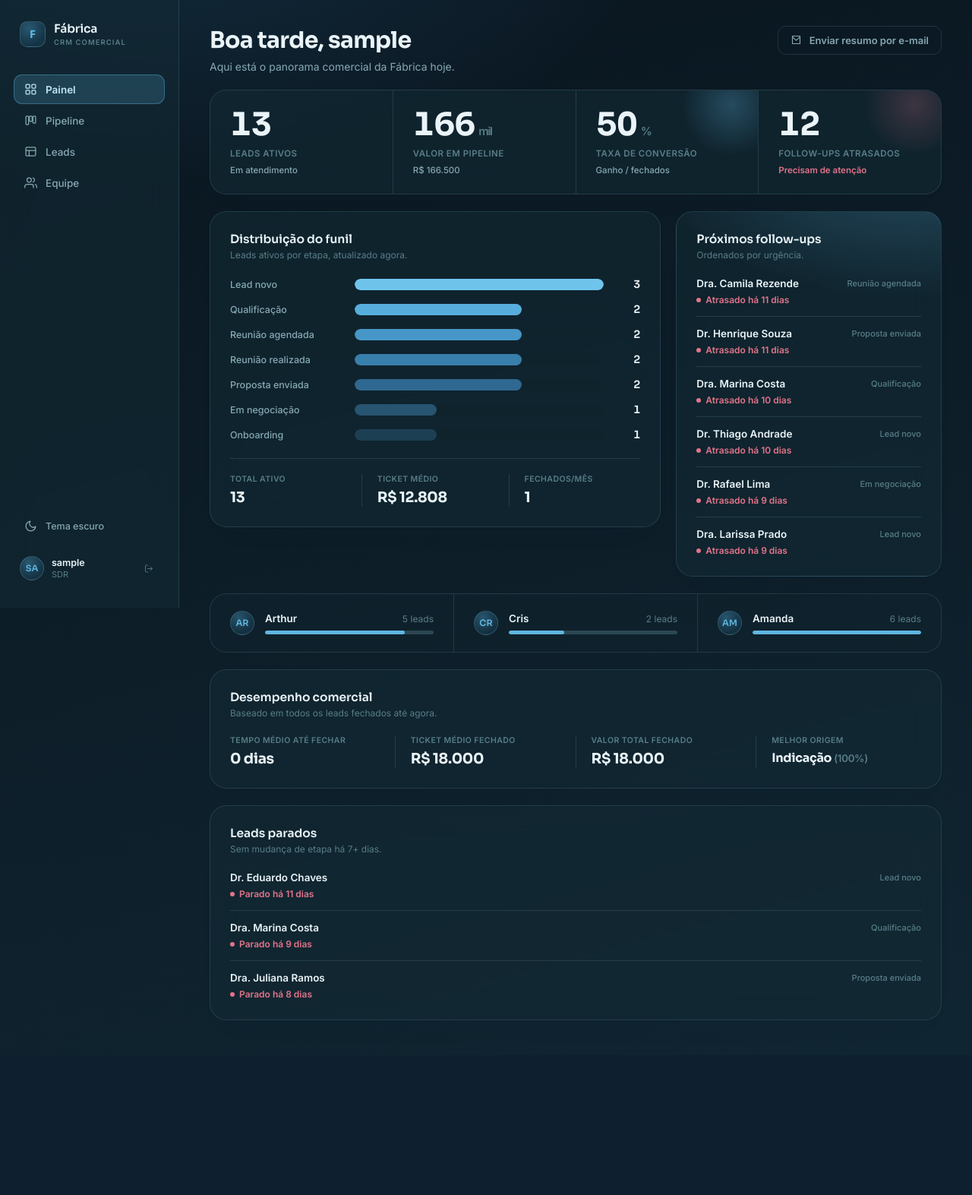
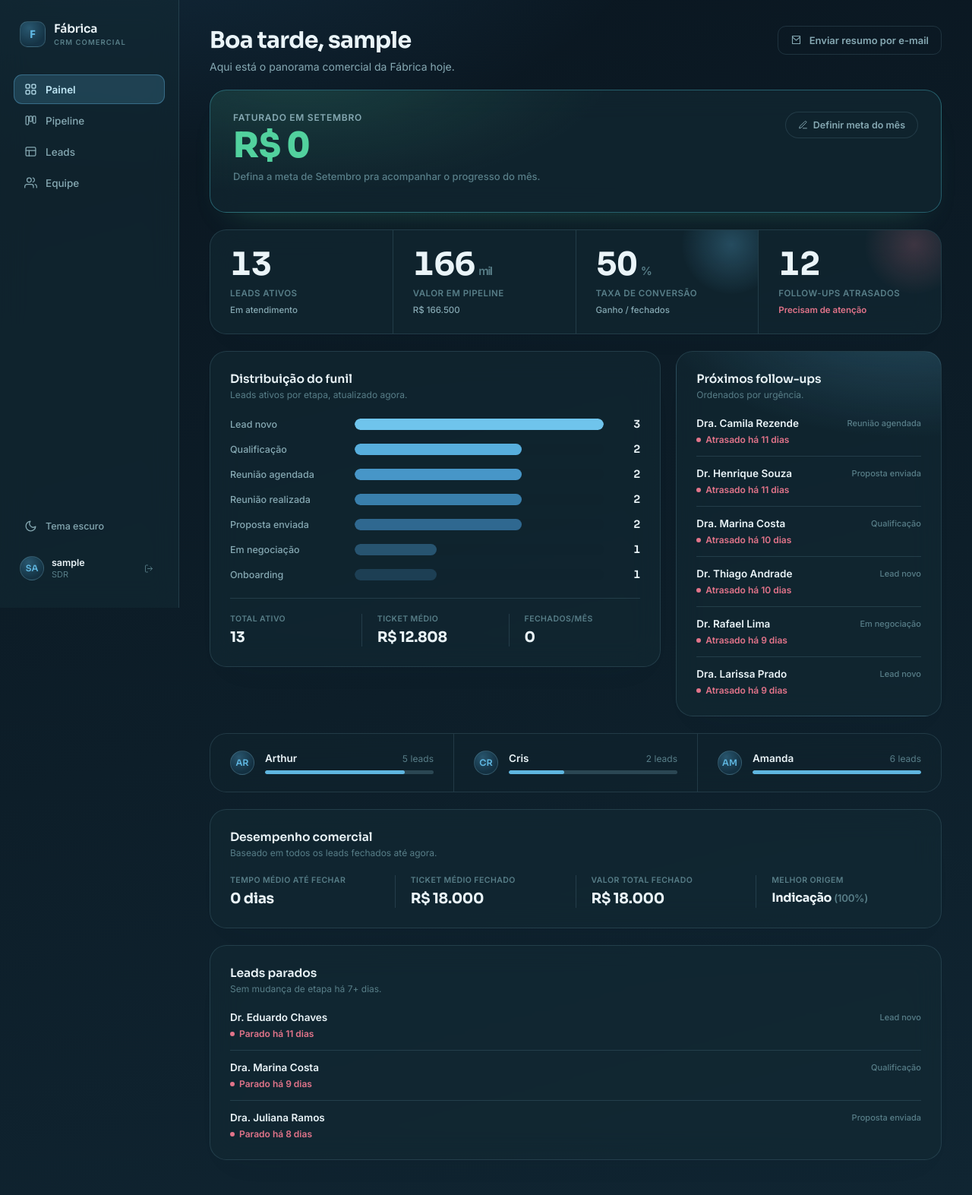
Before and after one commit to fabricadelancamentosoficial-jpg/crmfabrica, a Flask app: page /painel in a window 1280 px wide. Shown: the whole page at 76% size. Before the commit the page ends 1343 px from the top, so only its background shows below. Run offline with Flask 3, Linux system fonts and the light colour scheme; the visitor is signed in with stand-in values (Sample User, id 1); data comes from the database, SQL or seed files in the repository; data that the repository does not hold is empty.

Commit message:
Adiciona meta de faturamento mensal no topo do Painel
Novo card em destaque (verde, com barra de progresso) logo no topo
do Painel mostrando quanto já foi faturado (fechado como "Ganho") no
mês atual contra a meta do mês — editável a qualquer momento pelo
próprio time direto na tela, sem precisar mexer em código. A meta
fica salva por mês (tabela metas_mensais), então cada mês começa do
zero e o histórico de metas passadas não se perde.

Também corrige o "Fechados/mês" do funil, que antes contava leads
fechados de todos os tempos em vez de só do mês atual.

```diff
--- a/app.py
+++ b/app.py
@@ -78,6 +78,17 @@ def close_db(exc=None):
     db = g.pop("db", None)
     if db is not None:
         db.close()
+
+
+MESES_PT = {
+    1: "Janeiro", 2: "Fevereiro", 3: "Março", 4: "Abril", 5: "Maio", 6: "Junho",
+    7: "Julho", 8: "Agosto", 9: "Setembro", 10: "Outubro", 11: "Novembro", 12: "Dezembro",
+}
+
+
+def get_meta_mes(db, mes):
+    row = db.execute("SELECT valor_meta FROM metas_mensais WHERE mes = ?", (mes,)).fetchone()
+    return row["valor_meta"] if row else 0
 
 
 def get_responsaveis(db, apenas_ativos=True):
@@ -371,7 +382,14 @@ def painel():
         f["pct"] = round((f["count"] / max_count) * 100) if max_count else 0
 
     ticket_medio = round(valor_pipeline / len(ativos)) if ativos else 0
-    fechados_mes = len(ganhos)
+
+    mes_atual = today[:7]
+    ganhos_mes = [l for l in ganhos if (l["etapa_changed_at"] or "").startswith(mes_atual)]
+    fechados_mes = len(ganhos_mes)
+    valor_faturado_mes = sum(l["ticket"] for l in ganhos_mes)
+    meta_mes = get_meta_mes(db, mes_atual)
+    pct_meta = round((valor_faturado_mes / meta_mes) * 100) if meta_mes else 0
+    mes_label = MESES_PT[int(mes_atual[5:7])]
 
     proximos = sorted(
         [l for l in ativos if l["proximo_follow_up"]],
@@ -444,6 +462,10 @@ def painel():
         funil_counts=funil_counts,
         ticket_medio=ticket_medio,
         fechados_mes=fechados_mes,
+        valor_faturado_mes=valor_faturado_mes,
+        meta_mes=meta_mes,
+        pct_meta=pct_meta,
+        mes_label=mes_label,
         proximos=proximos,
         carga=carga,
         parados=parados,
@@ -625,6 +647,30 @@ def api_atualizar_responsavel(rid):
         db.execute("UPDATE responsaveis SET ativo = ? WHERE id = ?", (1 if data["ativo"] else 0, rid))
         db.commit()
     return jsonify({"ok": True})
+
+
+# ---------------------------------------------------------------- meta mensal
+@app.route("/api/meta", methods=["POST"])
+@login_required
+def api_salvar_meta():
+    data = request.get_json(force=True, silent=True) or {}
+    try:
+        valor = int(float(data.get("valor")))
+    except (TypeError, ValueError):
+        return jsonify({"ok": False, "erro": "Valor inválido."}), 400
+    if valor < 0:
+        return jsonify({"ok": False, "erro": "Valor inválido."}), 400
+
+    mes = date.today().isoformat()[:7]
+    db = get_db()
+    now = datetime.utcnow().isoformat()
+    db.execute(
+        "INSERT INTO metas_mensais (mes, valor_meta, updated_at) VALUES (?,?,?)"
+        " ON CONFLICT(mes) DO UPDATE SET valor_meta = excluded.valor_meta, updated_at = excluded.updated_at",
+        (mes, valor, now),
+    )
+    db.commit()
+    return jsonify({"ok": True, "meta": valor})
 
 
 # ---------------------------------------------------------------- importação em massa
--- a/schema.sql
+++ b/schema.sql
@@ -35,3 +35,9 @@ CREATE TABLE IF NOT EXISTS responsaveis (
   ativo INTEGER NOT NULL DEFAULT 1,
   created_at TEXT NOT NULL
 );
+
+CREATE TABLE IF NOT EXISTS metas_mensais (
+  mes TEXT PRIMARY KEY,
+  valor_meta INTEGER NOT NULL,
+  updated_at TEXT NOT NULL
+);
--- a/static/css/style.css
+++ b/static/css/style.css
@@ -169,6 +169,30 @@ html[data-theme="dark"] .btn-primary { background: linear-gradient(135deg, var(-
 .greeting h1 { font-family: 'Sora'; font-weight: 700; font-size: 30px; letter-spacing: -.02em; margin: 0; color: var(--ink); }
 .greeting p { margin: 7px 0 0; font-size: 14px; color: var(--ink-soft); }
 .topbar-right { display: flex; align-items: center; gap: 10px; flex-shrink: 0; }
+
+/* ---------- meta de faturamento (hero) ---------- */
+.meta-hero {
+  position: relative; overflow: hidden; padding: 28px 30px 26px; border-radius: 22px;
+  background: radial-gradient(640px 260px at 12% -20%, color-mix(in oklch, var(--st-ganho) 16%, transparent), transparent 65%), var(--surface);
+  border: 1px solid color-mix(in oklch, var(--st-ganho) 24%, var(--line));
+  box-shadow: 0 1px 2px rgba(20,40,55,.03), 0 22px 44px -30px color-mix(in oklch, var(--st-ganho) 35%, transparent);
+  backdrop-filter: blur(var(--blur)); -webkit-backdrop-filter: blur(var(--blur));
+}
+.meta-hero-head { display: flex; align-items: flex-start; justify-content: space-between; gap: 20px; flex-wrap: wrap; }
+.meta-hero-eyebrow { display: block; font-size: 12px; font-weight: 600; color: var(--ink-soft); text-transform: uppercase; letter-spacing: .06em; margin-bottom: 6px; }
+.meta-hero-value { font-family: 'Sora'; font-weight: 800; font-size: 46px; letter-spacing: -.03em; line-height: 1; color: var(--st-ganho); font-variant-numeric: tabular-nums; }
+.meta-edit-toggle {
+  display: flex; align-items: center; gap: 7px; background: var(--surface-2); border: 1px solid var(--line);
+  color: var(--ink-soft); border-radius: 999px; padding: 9px 16px; font-size: 12.5px; font-weight: 600; cursor: pointer; white-space: nowrap;
+}
+.meta-edit-toggle svg { width: 13px; height: 13px; }
+.meta-edit-toggle:hover { color: var(--ink); border-color: color-mix(in oklch, var(--st-ganho) 40%, var(--line)); }
+.meta-hero-editor { display: flex; align-items: center; gap: 10px; margin-top: 16px; flex-wrap: wrap; }
+.meta-hero-editor input { padding: 11px 15px; border-radius: 12px; background: var(--surface-2); border: 1px solid var(--line); color: var(--ink); font-size: 14px; font-family: 'Inter'; width: 180px; font-variant-numeric: tabular-nums; }
+.meta-hero-track { margin-top: 20px; height: 10px; border-radius: 999px; background: var(--surface-2); overflow: hidden; }
+.meta-hero-fill { height: 100%; border-radius: 999px; background: linear-gradient(90deg, color-mix(in oklch, var(--st-ganho) 70%, transparent), var(--st-ganho)); transition: width .4s ease; }
+.meta-hero-sub { margin-top: 10px; font-size: 13px; font-weight: 600; color: var(--st-ganho); }
+.meta-hero-sub.muted { color: var(--ink-faint); font-weight: 500; }
 
 .stat-strip { display: flex; background: var(--surface); border: 1px solid var(--line); border-radius: 22px; box-shadow: 0 1px 2px rgba(20,40,55,.03), 0 22px 40px -32px rgba(20,40,55,.14); overflow: hidden; backdrop-filter: blur(var(--blur)); -webkit-backdrop-filter: blur(var(--blur)); flex-wrap: wrap; }
 .stat-seg { flex: 1; min-width: 160px; padding: 24px 26px; position: relative; overflow: hidden; }
--- a/static/js/painel.js
+++ b/static/js/painel.js
@@ -22,3 +22,63 @@
       });
   });
 })();
+
+(function () {
+  "use strict";
+  var btnEdit = document.getElementById("btn-edit-meta");
+  var editor = document.getElementById("meta-hero-editor");
+  var input = document.getElementById("meta-input");
+  var btnSave = document.getElementById("btn-save-meta");
+  var btnCancel = document.getElementById("btn-cancel-meta");
+  if (!btnEdit || !editor) return;
+
+  btnEdit.addEventListener("click", function () {
+    editor.style.display = editor.style.display === "none" ? "flex" : "none";
+    if (editor.style.display === "flex") {
+      input.focus();
+      input.select();
+    }
+  });
+
+  if (btnCancel) {
+    btnCancel.addEventListener("click", function () {
+      editor.style.display = "none";
+    });
+  }
+
+  if (btnSave) {
+    btnSave.addEventListener("click", function () {
+      var valor = input.value.trim();
+      if (!valor || Number(valor) < 0) {
+        window.fabricaToast("Digite um valor válido.");
+        return;
+      }
+      btnSave.disabled = true;
+      fetch("/api/meta", {
+        method: "POST",
+        headers: { "Content-Type": "application/json" },
+        body: JSON.stringify({ valor: valor }),
+      })
+        .then(function (r) { return r.json(); })
+        .then(function (res) {
+          if (res.ok) {
+            window.fabricaToast("Meta atualizada.");
+            window.location.reload();
+          } else {
+            window.fabricaToast(res.erro || "Não consegui salvar.");
+            btnSave.disabled = false;
+          }
+        })
+        .catch(function () {
+          window.fabricaToast("Não consegui salvar.");
+          btnSave.disabled = false;
+        });
+    });
+  }
+
+  if (input) {
+    input.addEventListener("keydown", function (e) {
+      if (e.key === "Enter") btnSave.click();
+    });
+  }
+})();
--- a/templates/painel.html
+++ b/templates/painel.html
@@ -13,6 +13,32 @@
     </button>
   </div>
 </header>
+
+<section class="meta-hero">
+  <div class="meta-hero-head">
+    <div>
+      <span class="meta-hero-eyebrow">Faturado em {{ mes_label }}</span>
+      <div class="meta-hero-value">{{ valor_faturado_mes | brl }}</div>
+    </div>
+    <button type="button" class="meta-edit-toggle" id="btn-edit-meta">
+      <svg viewBox="0 0 24 24" fill="none" stroke="currentColor" stroke-width="1.8" stroke-linecap="round" stroke-linejoin="round"><path d="M12 20h9"/><path d="M16.5 3.5a2.121 2.121 0 0 1 3 3L7 19l-4 1 1-4Z"/></svg>
+      {% if meta_mes %}Meta: {{ meta_mes | brl }}{% else %}Definir meta do mês{% endif %}
+    </button>
+  </div>
+
+  <div class="meta-hero-editor" id="meta-hero-editor" style="display:none;">
+    <input type="number" id="meta-input" placeholder="Ex: 150000" min="0" step="1000" value="{{ meta_mes or '' }}">
+    <button class="btn-primary" type="button" id="btn-save-meta">Salvar</button>
+    <button class="ghost" type="button" id="btn-cancel-meta">Cancelar</button>
+  </div>
+
+  {% if meta_mes %}
+  <div class="meta-hero-track"><div class="meta-hero-fill" style="width:{{ [pct_meta, 100] | min }}%;"></div></div>
+  <div class="meta-hero-sub">{{ pct_meta }}% da meta{% if pct_meta >= 100 %} · Meta batida! 🎉{% endif %}</div>
+  {% else %}
+  <p class="meta-hero-sub muted">Defina a meta de {{ mes_label }} pra acompanhar o progresso do mês.</p>
+  {% endif %}
+</section>
 
 <section class="stat-strip">
   <div class="stat-seg">
```
